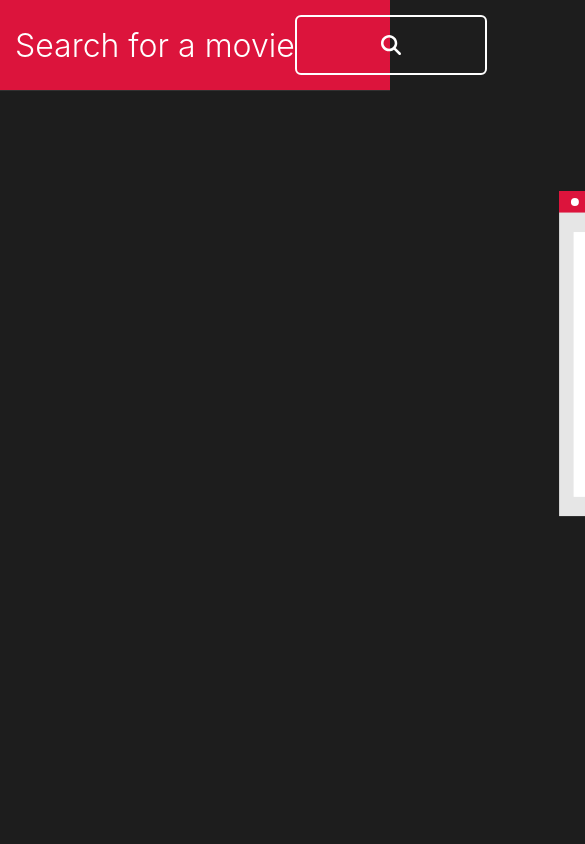
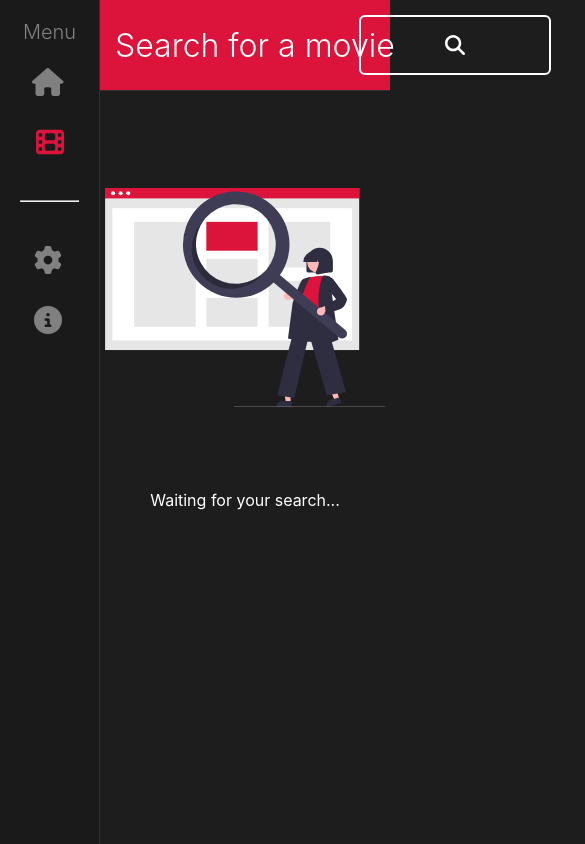
Before and after one commit to robertoV00/movie-browser-react, a React (Vite) app: page /movies in a window 390 px wide. Shown: the top 844 px of the page, 585 px wide, since content can reach past the window. Built offline with nearby package versions, Linux system fonts and the light colour scheme.

Commit message:
searchpage responsiveness added

```diff
--- a/package.json
+++ b/package.json
@@ -17,6 +17,7 @@
     "axios": "^1.8.4",
     "react": "^19.0.0",
     "react-dom": "^19.0.0",
+    "react-loading-skeleton": "^3.5.0",
     "react-router-dom": "^7.5.0"
   },
   "devDependencies": {
--- a/src/Sidebar.jsx
+++ b/src/Sidebar.jsx
@@ -24,7 +24,9 @@ const Sidebar = () => {
                             >
                                 <path d="M575.8 255.5c0 18-15 32.1-32 32.1l-32 0 .7 160.2c0 2.7-.2 5.4-.5 8.1l0 16.2c0 22.1-17.9 40-40 40l-16 0c-1.1 0-2.2 0-3.3-.1c-1.4 .1-2.8 .1-4.2 .1L416 512l-24 0c-22.1 0-40-17.9-40-40l0-24 0-64c0-17.7-14.3-32-32-32l-64 0c-17.7 0-32 14.3-32 32l0 64 0 24c0 22.1-17.9 40-40 40l-24 0-31.9 0c-1.5 0-3-.1-4.5-.2c-1.2 .1-2.4 .2-3.6 .2l-16 0c-22.1 0-40-17.9-40-40l0-112c0-.9 0-1.9 .1-2.8l0-69.7-32 0c-18 0-32-14-32-32.1c0-9 3-17 10-24L266.4 8c7-7 15-8 22-8s15 2 21 7L564.8 231.5c8 7 12 15 11 24z" />
                             </svg>
-                            Home
+                            <span className="sidebar-text">
+                                Home
+                            </span>
                         </NavLink>
                         <NavLink
                             to="/movies"
@@ -40,7 +42,9 @@ const Sidebar = () => {
                             >
                                 <path d="M0 96C0 60.7 28.7 32 64 32l384 0c35.3 0 64 28.7 64 64l0 320c0 35.3-28.7 64-64 64L64 480c-35.3 0-64-28.7-64-64L0 96zM48 368l0 32c0 8.8 7.2 16 16 16l32 0c8.8 0 16-7.2 16-16l0-32c0-8.8-7.2-16-16-16l-32 0c-8.8 0-16 7.2-16 16zm368-16c-8.8 0-16 7.2-16 16l0 32c0 8.8 7.2 16 16 16l32 0c8.8 0 16-7.2 16-16l0-32c0-8.8-7.2-16-16-16l-32 0zM48 240l0 32c0 8.8 7.2 16 16 16l32 0c8.8 0 16-7.2 16-16l0-32c0-8.8-7.2-16-16-16l-32 0c-8.8 0-16 7.2-16 16zm368-16c-8.8 0-16 7.2-16 16l0 32c0 8.8 7.2 16 16 16l32 0c8.8 0 16-7.2 16-16l0-32c0-8.8-7.2-16-16-16l-32 0zM48 112l0 32c0 8.8 7.2 16 16 16l32 0c8.8 0 16-7.2 16-16l0-32c0-8.8-7.2-16-16-16L64 96c-8.8 0-16 7.2-16 16zM416 96c-8.8 0-16 7.2-16 16l0 32c0 8.8 7.2 16 16 16l32 0c8.8 0 16-7.2 16-16l0-32c0-8.8-7.2-16-16-16l-32 0zM160 128l0 64c0 17.7 14.3 32 32 32l128 0c17.7 0 32-14.3 32-32l0-64c0-17.7-14.3-32-32-32L192 96c-17.7 0-32 14.3-32 32zm32 160c-17.7 0-32 14.3-32 32l0 64c0 17.7 14.3 32 32 32l128 0c17.7 0 32-14.3 32-32l0-64c0-17.7-14.3-32-32-32l-128 0z"/>
                             </svg>
-                            Movies
+                            <span className="sidebar-text">
+                                Movies
+                            </span>
                         </NavLink>
                     </div>
                     <hr className='sidebar-break-space'></hr>
@@ -54,7 +58,9 @@ const Sidebar = () => {
                             >
                                 <path d="M495.9 166.6c3.2 8.7 .5 18.4-6.4 24.6l-43.3 39.4c1.1 8.3 1.7 16.8 1.7 25.4s-.6 17.1-1.7 25.4l43.3 39.4c6.9 6.2 9.6 15.9 6.4 24.6c-4.4 11.9-9.7 23.3-15.8 34.3l-4.7 8.1c-6.6 11-14 21.4-22.1 31.2c-5.9 7.2-15.7 9.6-24.5 6.8l-55.7-17.7c-13.4 10.3-28.2 18.9-44 25.4l-12.5 57.1c-2 9.1-9 16.3-18.2 17.8c-13.8 2.3-28 3.5-42.5 3.5s-28.7-1.2-42.5-3.5c-9.2-1.5-16.2-8.7-18.2-17.8l-12.5-57.1c-15.8-6.5-30.6-15.1-44-25.4L83.1 425.9c-8.8 2.8-18.6 .3-24.5-6.8c-8.1-9.8-15.5-20.2-22.1-31.2l-4.7-8.1c-6.1-11-11.4-22.4-15.8-34.3c-3.2-8.7-.5-18.4 6.4-24.6l43.3-39.4C64.6 273.1 64 264.6 64 256s.6-17.1 1.7-25.4L22.4 191.2c-6.9-6.2-9.6-15.9-6.4-24.6c4.4-11.9 9.7-23.3 15.8-34.3l4.7-8.1c6.6-11 14-21.4 22.1-31.2c5.9-7.2 15.7-9.6 24.5-6.8l55.7 17.7c13.4-10.3 28.2-18.9 44-25.4l12.5-57.1c2-9.1 9-16.3 18.2-17.8C227.3 1.2 241.5 0 256 0s28.7 1.2 42.5 3.5c9.2 1.5 16.2 8.7 18.2 17.8l12.5 57.1c15.8 6.5 30.6 15.1 44 25.4l55.7-17.7c8.8-2.8 18.6-.3 24.5 6.8c8.1 9.8 15.5 20.2 22.1 31.2l4.7 8.1c6.1 11 11.4 22.4 15.8 34.3zM256 336a80 80 0 1 0 0-160 80 80 0 1 0 0 160z"/>
                             </svg>
-                            Settings
+                            <span className="sidebar-text">
+                                Settings
+                            </span>
                         </span>
                         <span className="sidebar-item sidebar-help disabled">
                             <svg
@@ -65,7 +71,9 @@ const Sidebar = () => {
                             >
                                 <path d="M256 512A256 256 0 1 0 256 0a256 256 0 1 0 0 512zM216 336l24 0 0-64-24 0c-13.3 0-24-10.7-24-24s10.7-24 24-24l48 0c13.3 0 24 10.7 24 24l0 88 8 0c13.3 0 24 10.7 24 24s-10.7 24-24 24l-80 0c-13.3 0-24-10.7-24-24s10.7-24 24-24zm40-208a32 32 0 1 1 0 64 32 32 0 1 1 0-64z"/>
                             </svg>
-                            Help
+                            <span className="sidebar-text">
+                                Help
+                            </span>
                         </span>
                     </div>
                 </ul>
--- a/src/index.css
+++ b/src/index.css
@@ -622,9 +622,11 @@ span {
     justify-content: center;
     align-items: center;
     width: 100%;
-    height: 200px;
+    height: 70px;
     color: crimson;
     font-size: 48px;
+    position: relative;
+    top: 200px;
 }
 
 .fa-spin {
@@ -642,21 +644,46 @@ span {
 
 .empty-list-image {
     display: flex;
-    position: relative;
-    top: 100px;
     flex-direction: column;
     align-items: center;
-    transform: translateX(100%);
+    justify-content: center;
+    width: 100%;
+    padding: 2rem;
+    text-align: center;
 }
 
 .movie_empty_img {
-    height: 440px;
-    margin-bottom: 30px;
+    max-width: 100%;
+    height: auto;
+    scale: 1.40;
+    width: 300px; /* Set a default width */
+    margin: 30px auto;
+    transform: translateY(30%);
 }
 
 .empty-list-subtitle {
-    font-size: 36px;
-    font-weight: 300;
+    position: relative;
+    top: 150px;
+    color: white;
+    font-size: 2rem;
+    font-weight: 400;
+}
+
+/* Responsive adjustments */
+@media (max-width: 768px) {
+    .movie_empty_img {
+        width: 250px; /* Slightly smaller on tablets */
+    }
+}
+
+@media (max-width: 480px) {
+    .movie_empty_img {
+        width: 200px; /* Even smaller on mobile */
+    }
+
+    .empty-list-subtitle {
+        font-size: 1rem;
+    }
 }
 
 .searchpage-movies-list {
@@ -686,9 +713,6 @@ span {
     --icon-color: #4d4d4d;
 }
 
-.sidebar-container .sidebar-item .sidebar-icon {
-    color: crimson;
-}
 /* Add styles for sidebar content */
 .sidebar-nav {
     display: flex;
@@ -744,10 +768,6 @@ span {
     font-weight: 300;
 }
 
-.sidebar-home {
-    color: red;
-}
-
 .sidebar-item {
     transition: 200ms ease;
     color: rgb(146, 146, 146);
@@ -764,10 +784,13 @@ span {
 
 }
 
-
+.sidebar-text {
+    color: grey;
+}
 
 .sidebar-item:hover .sidebar-icon,
-.sidebar-item:hover {
+.sidebar-item:hover,
+.sidebar-item:hover .sidebar-text {
     color: white;
     fill: white;
     filter: drop-shadow(0 0 5px rgba(255, 255, 255, 0.5));
@@ -797,10 +820,6 @@ span {
 
 /* Media query for responsive design */
 @media (max-width: 768px) {
-    .sidebar-container {
-        transform: translateX(-100%);
-        transition: transform 0.3s ease;
-    }
 
     .sidebar-container.active {
         transform: translateX(0);
@@ -810,6 +829,44 @@ span {
         margin-left: 0;
         width: 100%;
     }
+}
+
+@media(max-width: 767px) {
+    .sidebar-container {
+        width: 100px; /* Reduce sidebar width */
+        padding-left: 20px; /* Reduce padding */
+        transform: translateX(0); /* Remove the negative transform */
+        transition: width 0.3s ease;
+    }
+
+    .main-content {
+        margin-left: 100px; /* Match the new sidebar width */
+        width: calc(100% - 100px); /* Adjust content width */
+    }
+
+    .sidebar-text {
+        display: none;
+    }
+
+    .sidebar-icon {
+        position: relative;
+        left: 0; /* Reset the left position */
+        margin-right: 0; /* Remove right margin */
+    }
+
+    .sidebar-item {
+        justify-content: center; /* Center the icons */
+    }
+
+    .sidebar-title {
+        text-align: center;
+        font-size: 20px;
+    }
+
+    .sidebar-item.active {
+        border: none; /* Make border thinner on mobile */
+    }
+
 }
 /* SIDEBAR DESINGING */
 
--- a/src/pages/SearchPage.jsx
+++ b/src/pages/SearchPage.jsx
@@ -13,6 +13,15 @@ const SearchPage = () => {
 
     const [movies, setMovies] = useState([]);
     const [loading, setLoading] = useState(false)
+
+    const handleSearch = async () => {
+        setLoading(true);
+        try {
+            await fetchMovies(); // your existing fetch function
+        } finally {
+            setLoading(false);
+        }
+    };
 
 
     const [searchParams] = useSearchParams();
@@ -51,8 +60,10 @@ const SearchPage = () => {
                                 Search for a movie
                             </h1>
                         <div className="search-box-container">
-                            <button  className="search-button">
-                            <FontAwesomeIcon className='search-glass' icon={faMagnifyingGlass} />
+                            <button
+                            onClick={handleSearch}
+                            className="search-button">
+                                <FontAwesomeIcon className='search-glass' icon={faMagnifyingGlass} />
                             </button>
                         </div>
                         </div>
@@ -62,9 +73,14 @@ const SearchPage = () => {
                     <div className="row movies-items-row">
                         <div className="searchpage-movies-list">
                             {loading ? (
-                                    <div className="loading-spinner">
-                                        <FontAwesomeIcon color="red" icon={faSpinner} className="fa-spin" />
-                                    </div>
+                                        <svg
+                                            className="loading-spinner fa-spin"
+                                            xmlns="http://www.w3.org/2000/svg"
+                                            viewBox="0 0 512 512"
+                                            fill="crimson"  // Add this line
+                                        >
+                                            <path d="M386.3 160L336 160c-17.7 0-32 14.3-32 32s14.3 32 32 32l128 0c17.7 0 32-14.3 32-32l0-128c0-17.7-14.3-32-32-32s-32 14.3-32 32l0 51.2L414.4 97.6c-87.5-87.5-229.3-87.5-316.8 0s-87.5 229.3 0 316.8s229.3 87.5 316.8 0c12.5-12.5 12.5-32.8 0-45.3s-32.8-12.5-45.3 0c-62.5 62.5-163.8 62.5-226.3 0s-62.5-163.8 0-226.3s163.8-62.5 226.3 0L386.3 160z"/>
+                                        </svg>
                                 ) : movies.length > 0 ? (
                                     movies.slice(0, 6).map((movie) => (
                                         <DynamicMovies movie={movie} key={movie.imdbID}/>
```
Also changed, not shown: src/pages/DescriptionPage.jsx (+32 -2 lines), 1 other file (tests, documents, lock files or other folders).
